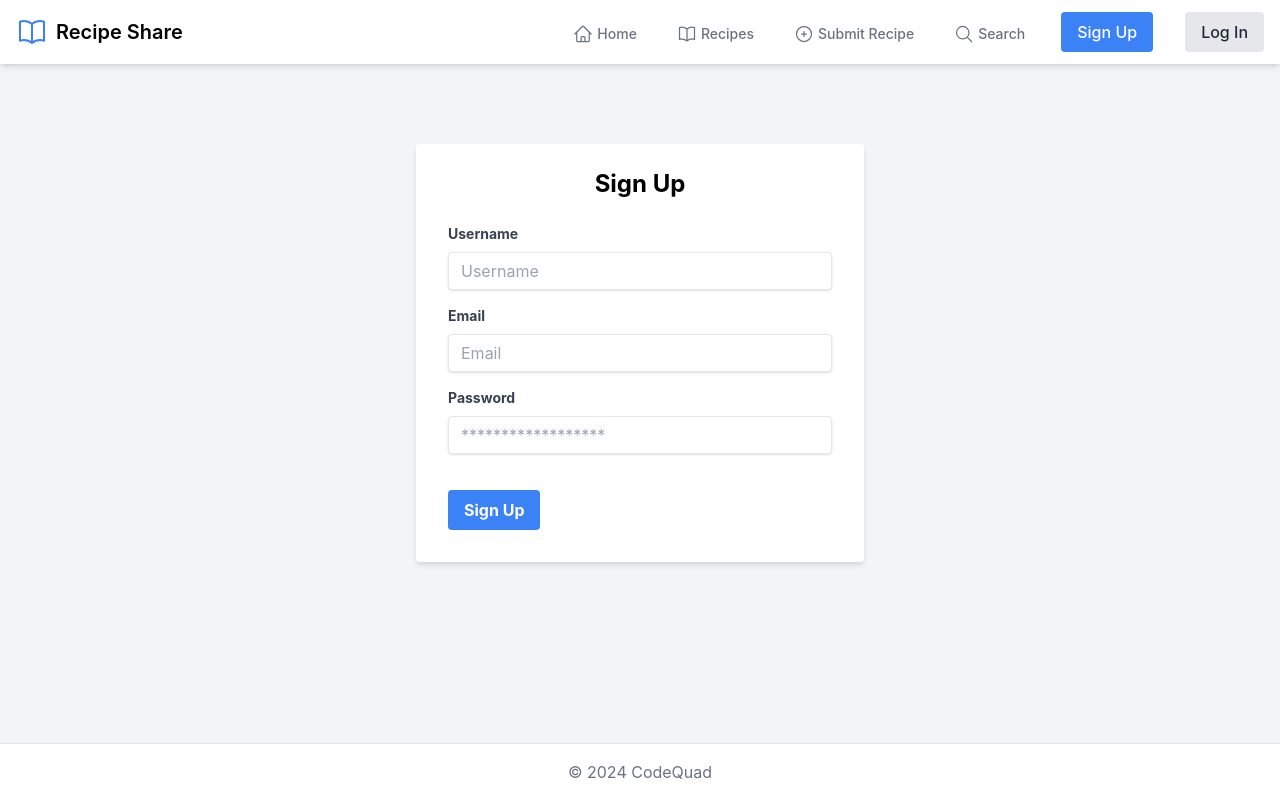
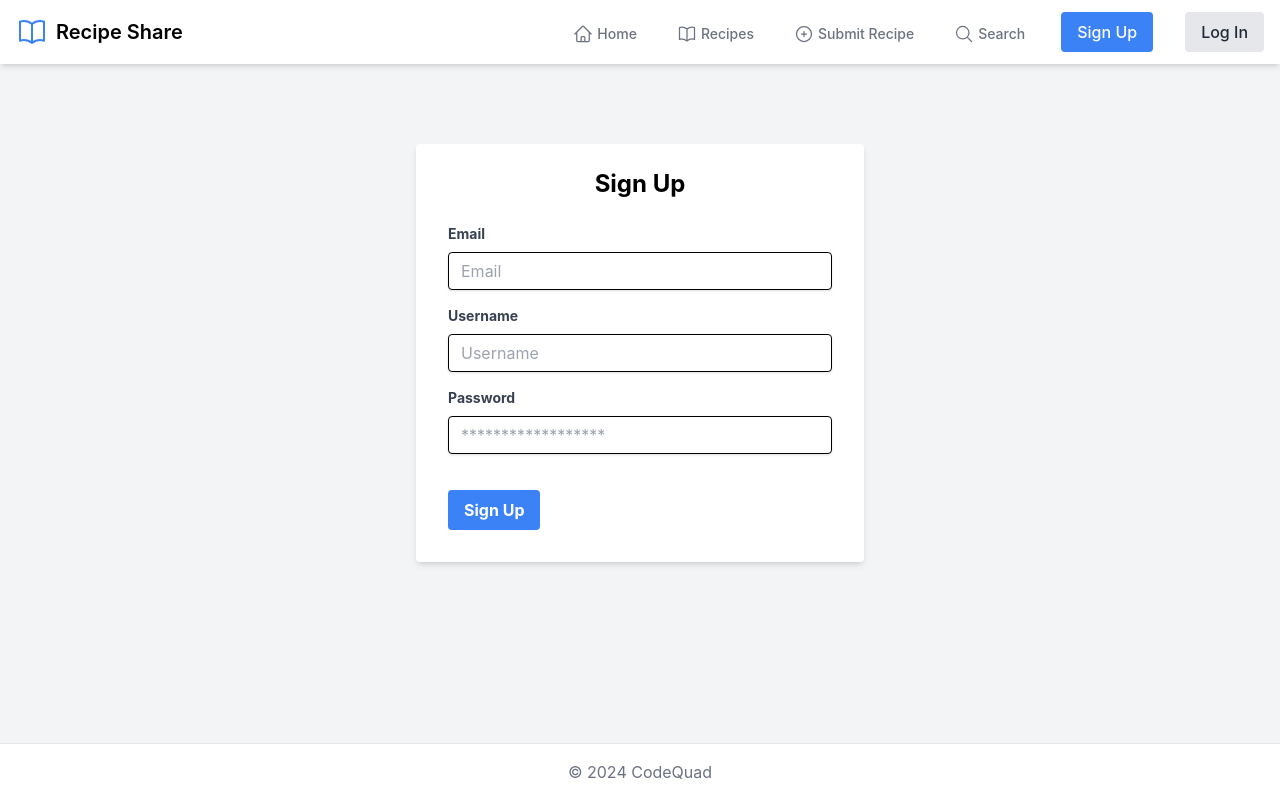
Before and after one commit to ritaban06/recipe-sharing-platform, a React (Create React App) app: page /signup in a window 1280 px wide. Built offline with nearby package versions, Linux system fonts and the light colour scheme.

Commit message:
Added borders to input fields and rearranged the order

```diff
--- a/src/components/Signup.js
+++ b/src/components/Signup.js
@@ -2,8 +2,8 @@ import React, { useState } from 'react';
 import { useNavigate } from 'react-router-dom';
 
 const Signup = () => {
+  const [email, setEmail] = useState('');
   const [username, setUsername] = useState('');
-  const [email, setEmail] = useState('');
   const [password, setPassword] = useState('');
   const [error, setError] = useState('');
   const navigate = useNavigate();
@@ -18,7 +18,7 @@ const Signup = () => {
         headers: {
           'Content-Type': 'application/json',
         },
-        body: JSON.stringify({ username, email, password }),
+        body: JSON.stringify({ email, username, password }),
       });
 
       if (!response.ok) {
@@ -42,11 +42,25 @@ const Signup = () => {
         <h2 className="text-2xl font-bold mb-6 text-center">Sign Up</h2>
         {error && <p className="text-red-500 text-xs italic mb-4">{error}</p>}
         <div className="mb-4">
+          <label className="block text-gray-700 text-sm font-bold mb-2" htmlFor="email">
+            Email
+          </label>
+          <input
+            className="shadow appearance-none border border-black rounded w-full py-2 px-3 text-gray-700 leading-tight focus:outline-none focus:shadow-outline"
+            id="email"
+            type="email"
+            placeholder="Email"
+            value={email}
+            onChange={(e) => setEmail(e.target.value)}
+            required
+          />
+        </div>
+        <div className="mb-4">
           <label className="block text-gray-700 text-sm font-bold mb-2" htmlFor="username">
             Username
           </label>
           <input
-            className="shadow appearance-none border rounded w-full py-2 px-3 text-gray-700 leading-tight focus:outline-none focus:shadow-outline"
+            className="shadow appearance-none border border-black rounded w-full py-2 px-3 text-gray-700 leading-tight focus:outline-none focus:shadow-outline"
             id="username"
             type="text"
             placeholder="Username"
@@ -55,26 +69,12 @@ const Signup = () => {
             required
           />
         </div>
-        <div className="mb-4">
-          <label className="block text-gray-700 text-sm font-bold mb-2" htmlFor="email">
-            Email
-          </label>
-          <input
-            className="shadow appearance-none border rounded w-full py-2 px-3 text-gray-700 leading-tight focus:outline-none focus:shadow-outline"
-            id="email"
-            type="email"
-            placeholder="Email"
-            value={email}
-            onChange={(e) => setEmail(e.target.value)}
-            required
-          />
-        </div>
         <div className="mb-6">
           <label className="block text-gray-700 text-sm font-bold mb-2" htmlFor="password">
             Password
           </label>
           <input
-            className="shadow appearance-none border rounded w-full py-2 px-3 text-gray-700 mb-3 leading-tight focus:outline-none focus:shadow-outline"
+            className="shadow appearance-none border border-black rounded w-full py-2 px-3 text-gray-700 mb-3 leading-tight focus:outline-none focus:shadow-outline"
             id="password"
             type="password"
             placeholder="******************"
```
